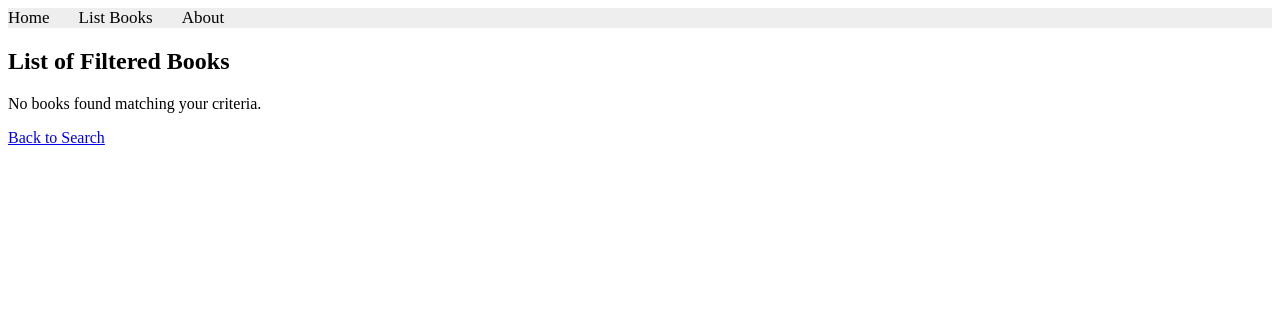
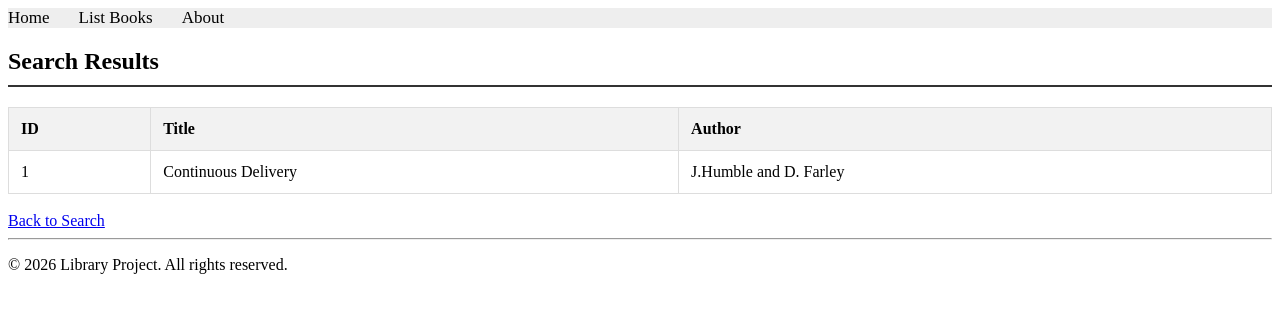
Before and after one commit to BasilBinHejab/BasilBinHejab-422113149, a Django app: page /books/simple/query in a window 1280 px wide. Shown: the top 313 px of the page. Run offline with Django 5.2, Linux system fonts and the light colour scheme; data comes from the database, SQL or seed files in the repository; both versions use the stored data as it was after the commit.

Commit message:
Complete Lab 7 Django models and query results

```diff
--- a/libraryproject/apps/bookmodule/urls.py
+++ b/libraryproject/apps/bookmodule/urls.py
@@ -13,4 +13,5 @@ urlpatterns = [
     path('search/', views.search, name='books.search'),
     path('simple/query', views.simple_query, name='books.simple_query'),
     path('complex/query', views.complex_query, name='books.complex_query'),
+    path('lookup/query', views.lookup_query, name='books.lookup_query'),
 ]
--- a/libraryproject/apps/bookmodule/views.py
+++ b/libraryproject/apps/bookmodule/views.py
@@ -26,10 +26,14 @@ def listing(request):
 def tables(request):
     return render(request, 'bookmodule/tables.html')
 
+def simple_query(request):
+    mybooks = Book.objects.filter(title__icontains='continuous').order_by('id')[:1]
+    return render(request, 'bookmodule/bookList.html', {'books': mybooks})
+
 def __getBooksList():
-    book1 = {'id':12344321, 'title':'Continuous Delivery', 'author':'J.Humble and D. Farley'}
-    book2 = {'id':56788765, 'title':'Reversing: Secrets of Reverse Engineering', 'author':'E. Eilam'}
-    book3 = {'id':43211234, 'title':'The Hundred-Page Machine Learning Book', 'author':'Andriy Burkov'}
+    book1 = {'id': 1, 'title': 'Continuous Delivery', 'author': 'J.Humble and D. Farley', 'price': 120.00, 'edition': 3}
+    book2 = {'id': 2, 'title': 'Reversing: Secrets of Reverse Engineer', 'author': 'E. Eilam', 'price': 97.00, 'edition': 2}
+    book3 = {'id': 3, 'title': 'The Hundred-Page Machine Learning Book', 'author': 'Andriy Burkov', 'price': 100.00, 'edition': 4}
     return [book1, book2, book3]
 
 def search(request):
@@ -49,13 +53,13 @@ def search(request):
         return render(request, 'bookmodule/bookList.html', {'books':newBooks})
     return render(request, 'bookmodule/search.html')
 
-def simple_query(request):
-    mybooks = Book.objects.filter(title__icontains='and') # <- multiple objects
-    return render(request, 'bookmodule/bookList.html', {'books':mybooks})
-
 def complex_query(request):
-    mybooks = Book.objects.filter(author__isnull = False).filter(title__icontains='and').filter(edition__gte = 2).exclude(price__lte = 100)[:10]
-    if len(mybooks)>=1:
-        return render(request, 'bookmodule/bookList.html', {'books':mybooks})
+    mybooks = Book.objects.filter(author__isnull=False).filter(edition__gte=2).exclude(price__lt=100)[:10]
+    if len(mybooks) >= 1:
+        return render(request, 'bookmodule/bookList.html', {'books': mybooks})
     else:
         return render(request, 'bookmodule/index.html')
+
+
+def lookup_query(request):
+    return complex_query(request)
--- a/libraryproject/apps/templates/bookmodule/bookList.html
+++ b/libraryproject/apps/templates/bookmodule/bookList.html
@@ -1,16 +1,48 @@
 {% extends "layouts/base.html" %}
 {% block title %} Search Results {% endblock title %}
 {% block content %}
-<h2>List of Filtered Books</h2>
-{% if books %}
-    <ul>
-    {% for obj in books %}
-        <li>ID: {{obj.id}}, Title: {{obj.title}}</li>
-        <hr>
-    {% endfor %}
-    </ul>
-{% else %}
-    <p>No books found matching your criteria.</p>
-{% endif %}
+<style>
+    table {
+        width: 100%;
+        border-collapse: collapse;
+        margin-top: 20px;
+    }
+    th, td {
+        padding: 12px;
+        text-align: left;
+        border: 1px solid #ddd;
+    }
+    th {
+        background-color: #f2f2f2;
+        font-weight: bold;
+    }
+    tr:nth-child(even) {
+        background-color: #f9f9f9;
+    }
+    h2 {
+        border-bottom: 2px solid #333;
+        padding-bottom: 10px;
+    }
+</style>
+<h2>Search Results</h2>
+<table>
+    <thead>
+        <tr>
+            <th>ID</th>
+            <th>Title</th>
+            <th>Author</th>
+        </tr>
+    </thead>
+    <tbody>
+        {% for obj in books %}
+        <tr>
+            <td>{{obj.id}}</td>
+            <td>{{obj.title}}</td>
+            <td>{{obj.author}}</td>
+        </tr>
+        {% endfor %}
+    </tbody>
+</table>
+<br>
 <a href="{% url 'books.search' %}">Back to Search</a>
 {% endblock content %}
--- a/libraryproject/apps/templates/includes/footer.html
+++ b/libraryproject/apps/templates/includes/footer.html
@@ -1 +1,2 @@
-<!-- Footer -->
+<hr>
+<p>&copy; 2026 Library Project. All rights reserved.</p>
--- a/libraryproject/settings.py
+++ b/libraryproject/settings.py
@@ -37,6 +37,8 @@ INSTALLED_APPS = [
     'django.contrib.sessions',
     'django.contrib.messages',
     'django.contrib.staticfiles',
+    'apps.bookmodule',
+    'apps.usermodule',
 ]
 
 MIDDLEWARE = [
```
Also changed, not shown: libraryproject/db.sqlite3.
